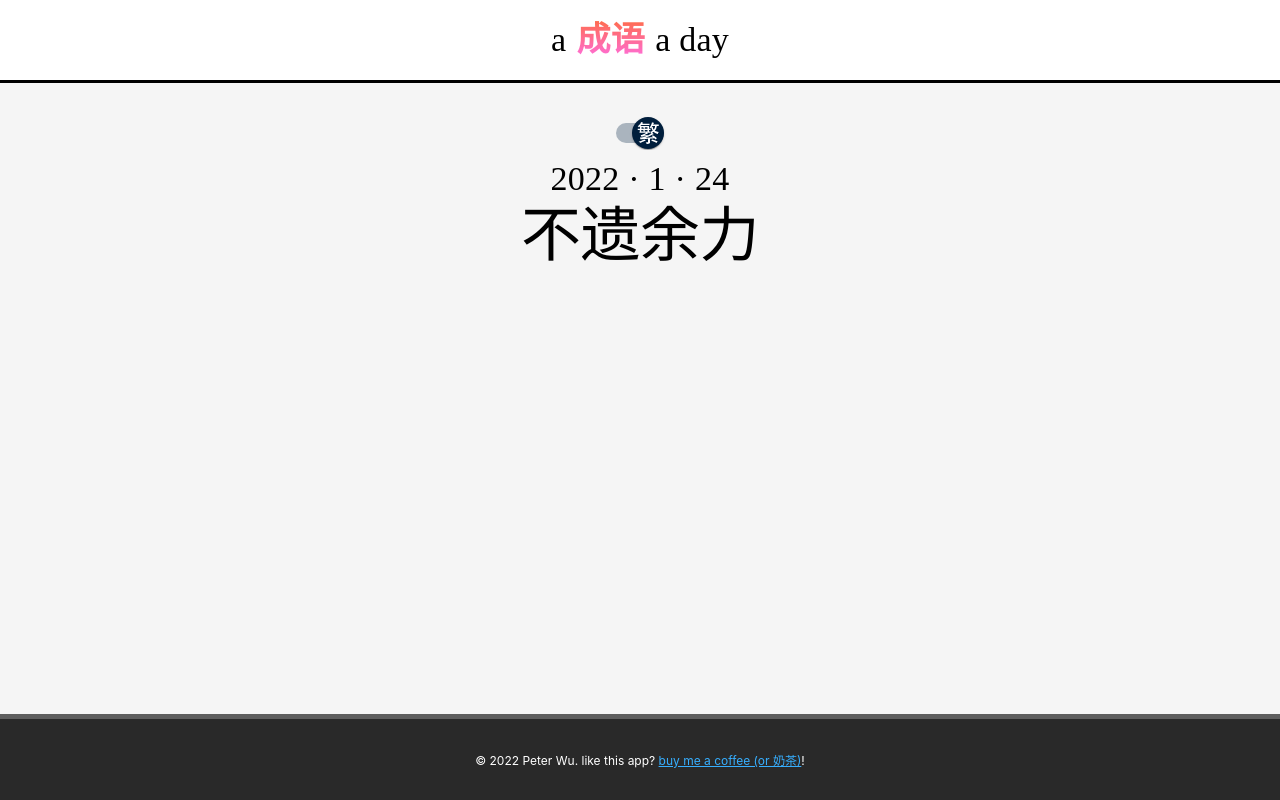
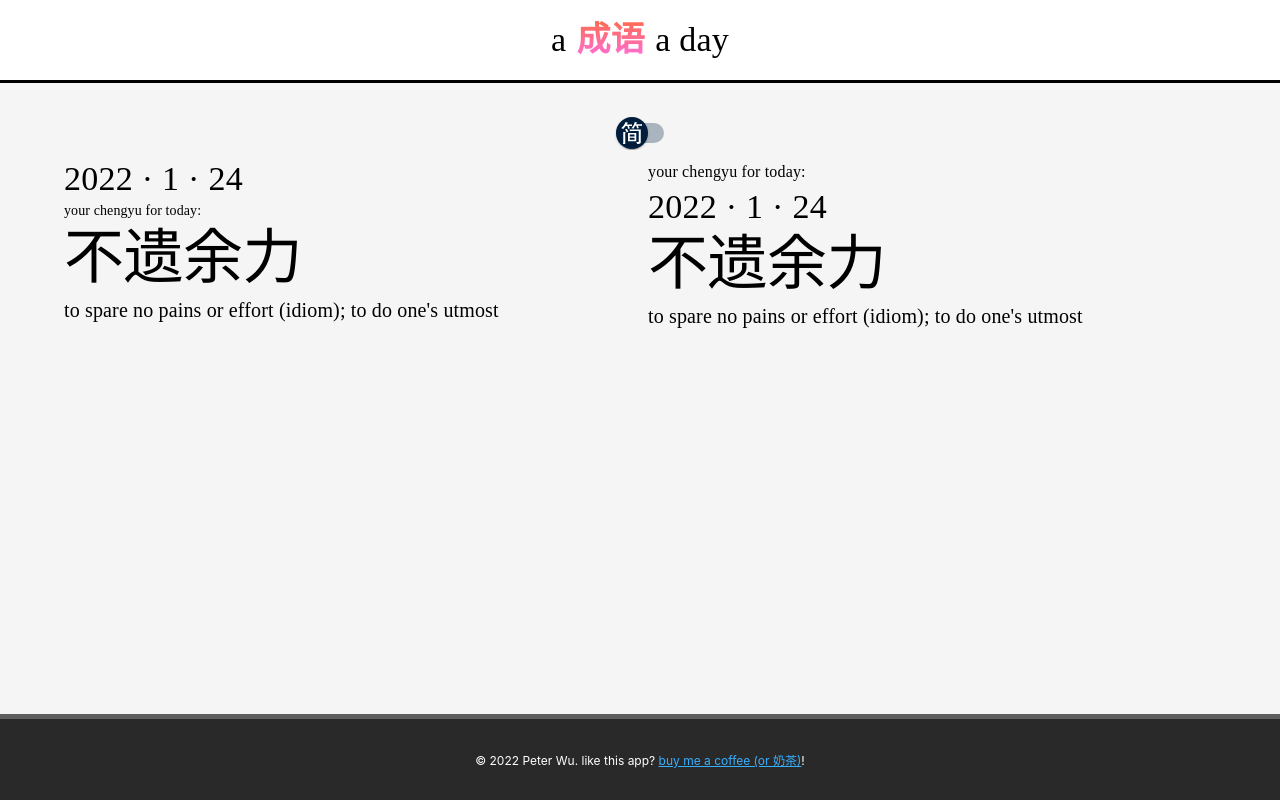
Before and after one commit to ptwu/acad-fe, a React (Create React App) app: page /u in a window 1280 px wide. Built offline with nearby package versions, Linux system fonts and the light colour scheme; a web font is replaced by a local one.

Commit message:
Set up learning page grid

```diff
--- a/src/components/LearningPage/index.tsx
+++ b/src/components/LearningPage/index.tsx
@@ -1,21 +1,17 @@
 /* eslint-disable @typescript-eslint/comma-dangle */
 /* eslint-disable @typescript-eslint/no-unused-vars */
 import {
-  Alert,
   Box,
-  Container,
   LinearProgress,
-  NoSsr,
-  Snackbar,
   styled,
-  TextField,
   Typography,
   Switch,
   FormControlLabel,
+  Container,
+  Grid,
 } from '@mui/material';
-import { ReactElement, useState } from 'react';
+import { ReactElement, useEffect, useState } from 'react';
 import { useParams } from 'react-router-dom';
-import { deflate } from 'zlib';
 import { UserData } from '../../data/types';
 import styles from './index.module.css';
 import chengyuData from '../../data/chengyu.json';
@@ -24,14 +20,28 @@ import JiantiIcon from '../../assets/jianti.png';
 
 export default function LearningPage(): ReactElement {
   const { id } = useParams();
-  // const [data, setData] = useState<Omit<UserData, 'userId'> | null>(null);
-  const [data, setData] = useState<UserData | null>({
+  const [data, setData] = useState<UserData | null>(null);
+
+  const changeCharacterBasis = () => {
+    if (data === null) {
+      throw new Error('data for user is not defined!');
+      return;
+    }
+    // async call here
+    setData({ ...data, usesTraditional: !data.usesTraditional });
+  };
+
+  useEffect(() => {
+    // async call here
+    setData({
       streak: 5,
       highestStreak: 10,
       totalLearned: 20,
       reviewPoints: 6,
       lastLearned: 1643076860132,
+      usesTraditional: false,
     });
+  }, []);
 
   const date = new Date();
   const dateString = [
@@ -85,14 +95,49 @@ export default function LearningPage(): ReactElement {
   }));
 
   return (
-    <Box textAlign="center" className={styles.OuterBox}>
+    <Box className={styles.OuterBox}>
       {data !== null ? (
         <>
-          <MaterialUISwitch sx={{ m: 1 }} defaultChecked />
+          <Box textAlign="center">
+            <MaterialUISwitch
+              checked={data.usesTraditional}
+              sx={{ m: 1 }}
+              onChange={changeCharacterBasis}
+            />
+          </Box>
+          <Container maxWidth="lg">
+            <Grid container spacing={2}>
+              <Grid item xs={12} md={6}>
                 <Typography variant="h4">{dateString}</Typography>
+                <Typography variant="subtitle2">
+                  your chengyu for today:
+                </Typography>
                 <Typography variant="h2">
-            {chengyuData[data.totalLearned].simplified}
+                  {data.usesTraditional
+                    ? chengyuData[data.totalLearned].traditional
+                    : chengyuData[data.totalLearned].simplified}
                 </Typography>
+                <Typography variant="h6">
+                  {chengyuData[data.totalLearned].explanation}
+                </Typography>
+              </Grid>
+              <Grid item xs={12} md={6}>
+                <Typography variant="subtitle1">
+                  your chengyu for today:
+                </Typography>
+                <Typography variant="h4">{dateString}</Typography>
+
+                <Typography variant="h2">
+                  {data.usesTraditional
+                    ? chengyuData[data.totalLearned].traditional
+                    : chengyuData[data.totalLearned].simplified}
+                </Typography>
+                <Typography variant="h6">
+                  {chengyuData[data.totalLearned].explanation}
+                </Typography>
+              </Grid>
+            </Grid>
+          </Container>
         </>
       ) : (
         <LinearProgress />
--- a/src/data/types.ts
+++ b/src/data/types.ts
@@ -5,6 +5,7 @@ export type UserDataWithId = {
   readonly totalLearned: number; // total number of chengyu learned
   readonly reviewPoints: number;
   readonly lastLearned: number; // unix timestamp of last the user was seen
+  readonly usesTraditional: boolean;
 };
 
 export type UserData = Omit<UserDataWithId, 'userId'>;
```
Lines whose indentation alone changed are shown as unchanged.
